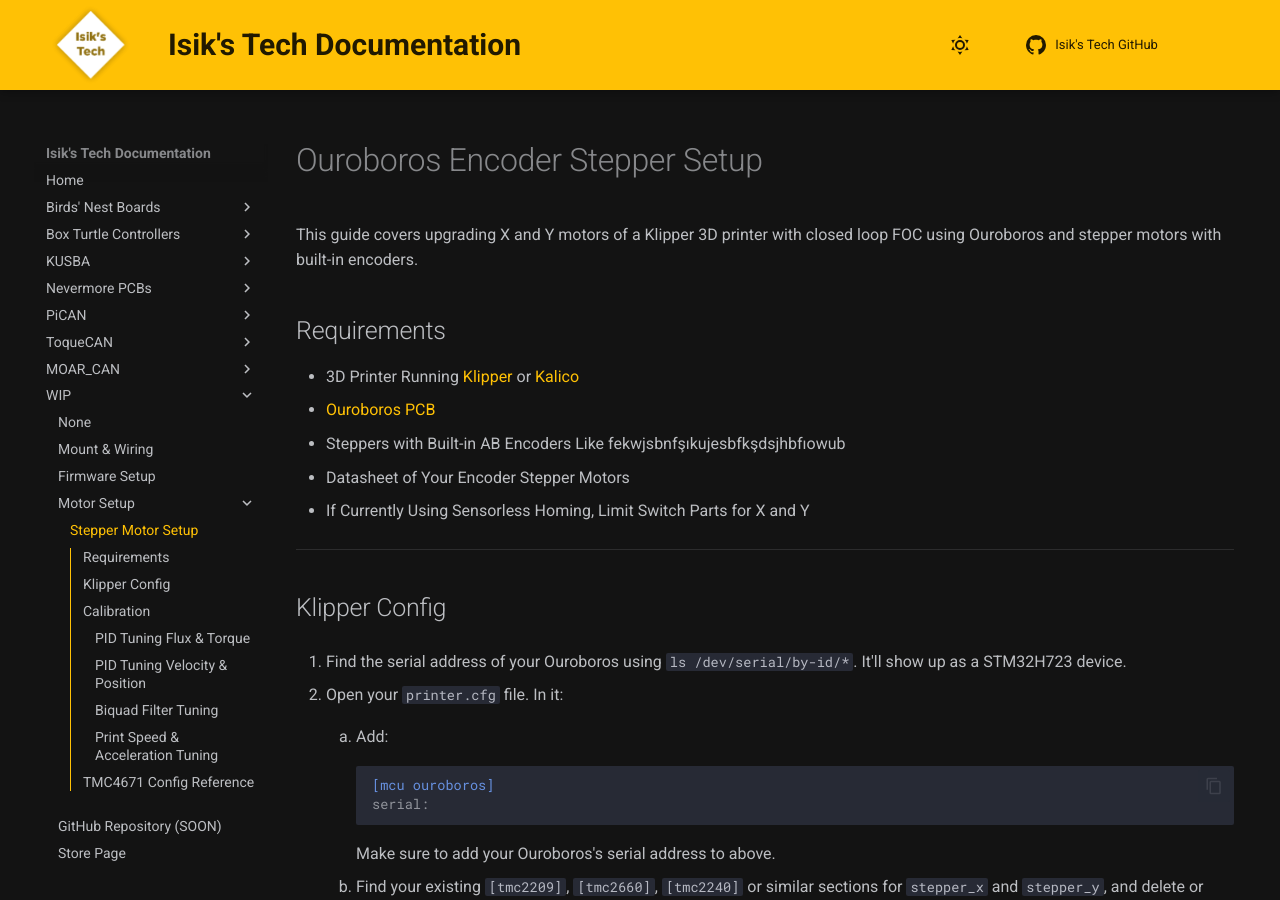
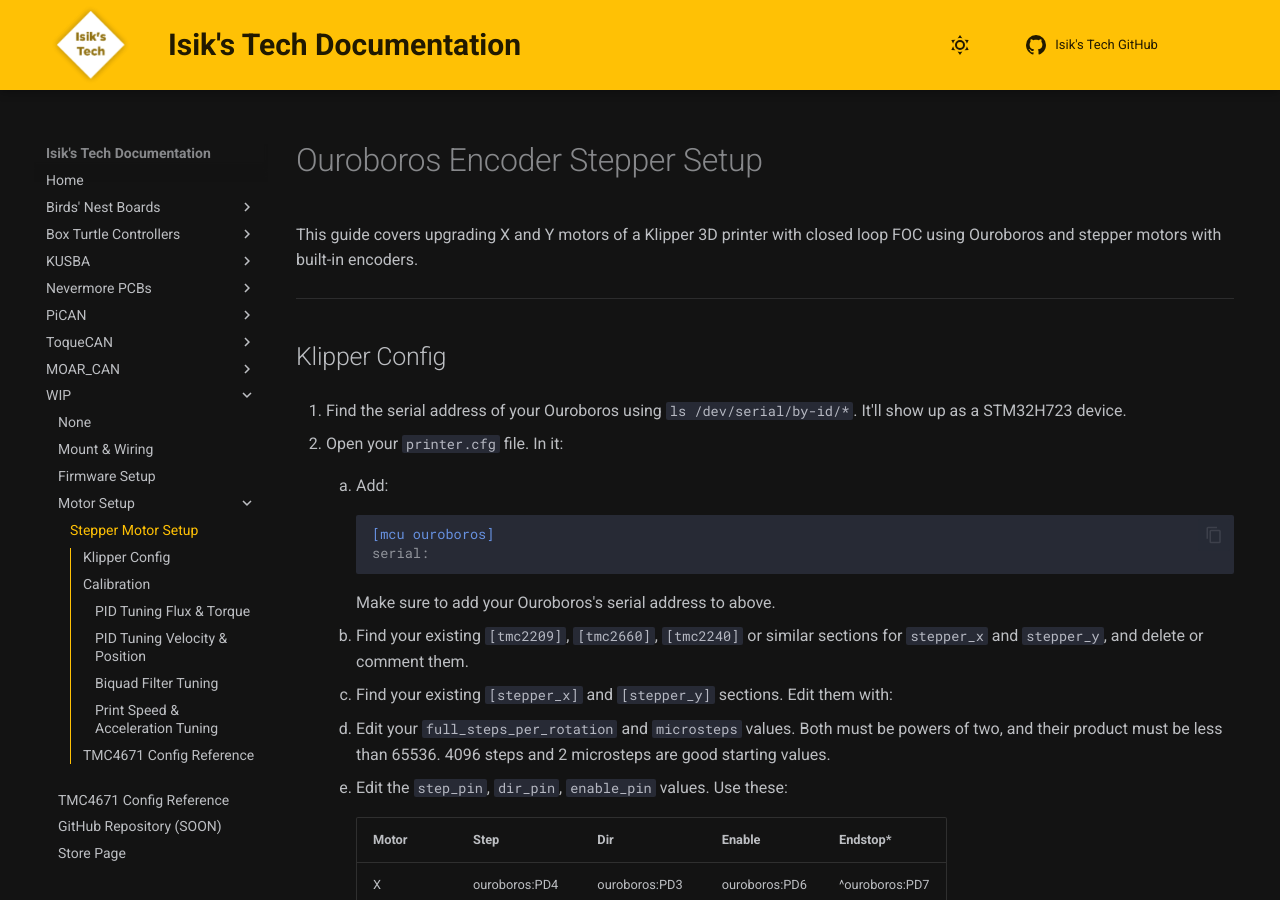
Before and after one commit to xbst/docs, an MkDocs documentation site: the page built from docs/Ouroboros/Stepper-Setup.md, in a window 1280 px wide and 900 px high. Built offline with MkDocs 1.6.1 and Material for MkDocs 9.7.7, drawn with Linux system fonts in a browser that asks for light colours.

Commit message:
more OB doc work

```diff
--- a/docs/Ouroboros/Stepper-Setup.md
+++ b/docs/Ouroboros/Stepper-Setup.md
@@ -7,14 +7,6 @@ hide:
 # Ouroboros Encoder Stepper Setup
 
 This guide covers upgrading X and Y motors of a Klipper 3D printer with closed loop FOC using Ouroboros and stepper motors with built-in encoders.
-
-## Requirements
-
-- 3D Printer Running [Klipper](https://www.klipper3d.org/) or [Kalico](https://kalico.gg/)
-- [Ouroboros PCB](.)
-- Steppers with Built-in AB Encoders Like fekwjsbnfşıkujesbfkşdsjhbfıowub
-- Datasheet of Your Encoder Stepper Motors
-- If Currently Using Sensorless Homing, Limit Switch Parts for X and Y
 
 ---
 ## Klipper Config
--- a/mkdocs.yml
+++ b/mkdocs.yml
@@ -158,5 +158,6 @@ nav:
     - "Firmware Setup": "Ouroboros/Firmware-Setup.md"
     - "Motor Setup":
       - "Stepper Motor Setup": "Ouroboros/Stepper-Setup.md"
+    - Ouroboros/gibberish.md
     - "GitHub Repository (SOON)": "."
     - "Store Page": "https://store.isiks.tech/products/ouroboros"
```
Also changed, not shown: docs/Ouroboros/gibberish.md (added, +31 -0 lines).
